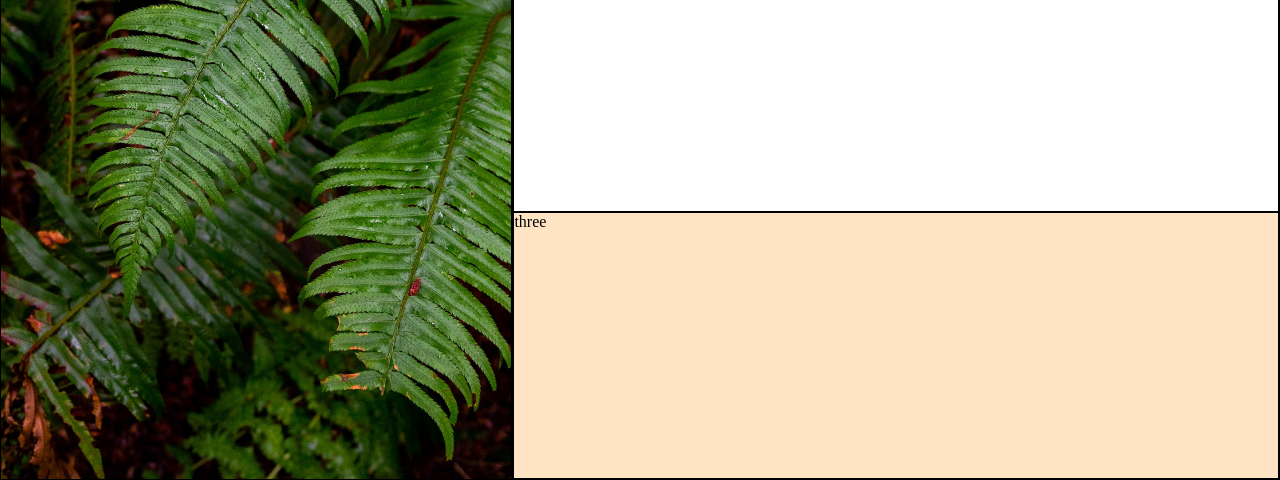
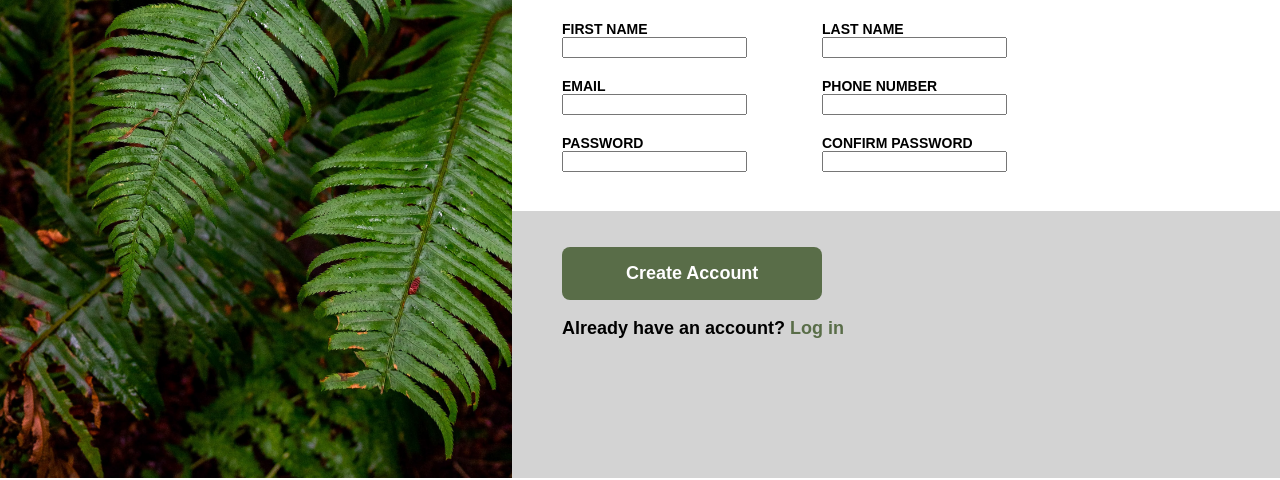
Before and after one commit to JSE955/signup-form, a plain HTML site: page index.html in a window 1280 px wide. Shown: the part 322-802 px from the top of the page. Drawn offline with Linux system fonts and the light colour scheme.

Commit message:
Set up remainder of basic template

```diff
--- a/index.html
+++ b/index.html
@@ -17,7 +17,7 @@
         <div class="one">
             <p>This is not a real online service! You know you need something
                 like this in your life to help you realize your deepest dreams.
-                Sign up <i>now</i> to get started.<br>
+                Sign up <i>now</i> to get started.<br><br>
 
                 You <i>know</i> you want to.
             </p>
@@ -25,10 +25,40 @@
         <div class="two">
             <p>Let's do this!</p>
             <form>
-
+                <div class="formLeft">
+                    <div class="field">
+                        <label for="first_name">FIRST NAME</label>
+                        <input type="text" id="first_name" name="first_name" />
+                    </div>
+                    <div class="field">
+                        <label for="email">EMAIL</label>
+                        <input type="email" id="email" name="email" />
+                    </div>
+                    <div class="field">
+                        <label for="password">PASSWORD</label>
+                        <input type="password" id="password" name="password" />
+                    </div>
+                </div>
+                <div class="formRight">
+                    <div class="field">
+                        <label for="last_name">LAST NAME</label>
+                        <input type="text" id="last_name" name="last_name" />
+                    </div>
+                    <div class="field">
+                        <label for="number">PHONE NUMBER</label>
+                        <input type="tel" id="number" name="number" />
+                    </div>
+                    <div class="field">
+                        <label for="confirmation">CONFIRM PASSWORD</label>
+                        <input type="password" id="confirmation" name="confirmation" />
+                    </div>
+                </div>
             </form>
         </div>
-        <div class="three">three</div>
+        <div class="three">
+            <button>Create Account</button>
+            <p>Already have an account? <a herf="">Log in</a></p>
+        </div>
     </div>
 </body>
 </html>
--- a/styles.css
+++ b/styles.css
@@ -3,12 +3,16 @@ html, body {
     height: 100%;
 }
 
-p {
+p, label, button {
     font-family:Arial, Helvetica, sans-serif;
 }
 
+label {
+    font-weight: bold;
+    font-size: 14px;
+}
+
 div {
-    border: 1px solid black;
     height: 100%;
 }
 
@@ -40,17 +44,32 @@ body {
     width: 60%;
 }
 
+.one, .two, .three {
+    padding-left: 50px;
+}
+
 .one {
     background-color: lightgray;
+    padding-right: 100px;
 }
 
 .one p {
+    position: relative;
+    top: 50px;
+}
+
+.one p, .two p {
     font-weight: bold;
     font-size: 24px;
 }
 
 .three {
-    background-color: bisque;
+    background-color: lightgray;
+}
+
+.three p {
+    font-weight: bold;
+    font-size: 18px;
 }
 
 @font-face {
@@ -68,3 +87,34 @@ img {
     height: 125px;
     width: 100px;
 }
+
+form {
+    display: flex;
+    gap: 75px;
+}
+
+.formLeft, .formRight {
+    display: flex;
+    flex-direction: column;
+    gap: 20px;
+}
+
+.field {
+    display: flex;
+    flex-direction: column;
+}
+
+button {
+    background-color: #596D48;
+    color: white;
+    font-weight: bold;
+    font-size: 18px;
+    border: 0;
+    border-radius: 8px;
+    padding: 16px 64px;
+    margin-top: 36px;
+}
+
+a {
+    color: #596D48;
+}
```
